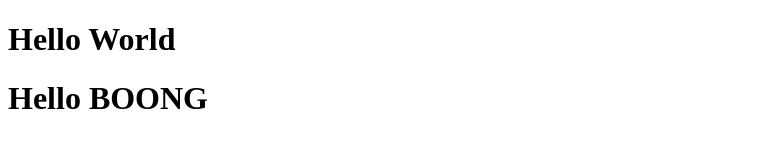
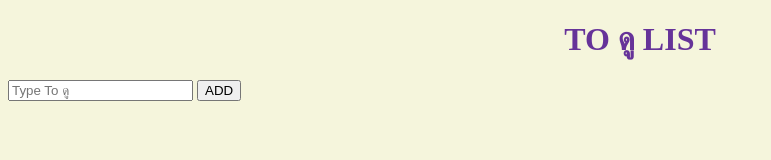
Before and after one commit to hardestbooong/FEBC, a plain HTML site: page index.html in a window 1280 px wide. Shown: the whole page, without its empty margins (0-771 px from the left). Drawn offline with Linux system fonts and the light colour scheme.

Commit message:
to do list

```diff
--- a/index.html
+++ b/index.html
@@ -3,11 +3,20 @@
 <head>
     <meta charset="UTF-8">
     <meta name="viewport" content="width=device-width, initial-scale=1.0">
-    <title>Boong</title>
+    <title>TO DO LIST</title>
+    <link rel="stylesheet" href="styles.css">
 </head>
 <body>
-    <h1>Hello World</h1>
-    <h1>Hello BOONG</h1>
-
+    <div class="container">
+        <div class="TODOPROGRAM">
+            <h1> TO ดู LIST</h1>
+            <input type="text" id="input_box" placeholder="Type To ดู">
+            <button id="additem">ADD</button>
+        <div class="todocontainer" id="container_list">
+        </div>
+        </div>
+    </div>
+    <script src="scripts.js">
+    </script>
 </body>
 </html>
--- /dev/null
+++ b/scripts.js
@@ -0,0 +1,9 @@
+let additembutton = document.getElementById('additem');
+let toDoContainer = document.getElementById('container_list');
+let inputboxx = document.getElementById('input_box');
+
+additembutton.addEventListener('click',function(){
+    let paragraph = document.createElement("p")
+    paragraph.innerText = inputboxx.value;
+    toDoContainer.appendChild(paragraph);
+})
--- a/styles.css
+++ b/styles.css
@@ -1,3 +1,9 @@
-.demo{
-    color: aliceblue;
+h1{
+    color: rebeccapurple;
+    text-align: center;
 }
+
+body{
+    background-color: beige;
+    align-items: center;
+}
```
